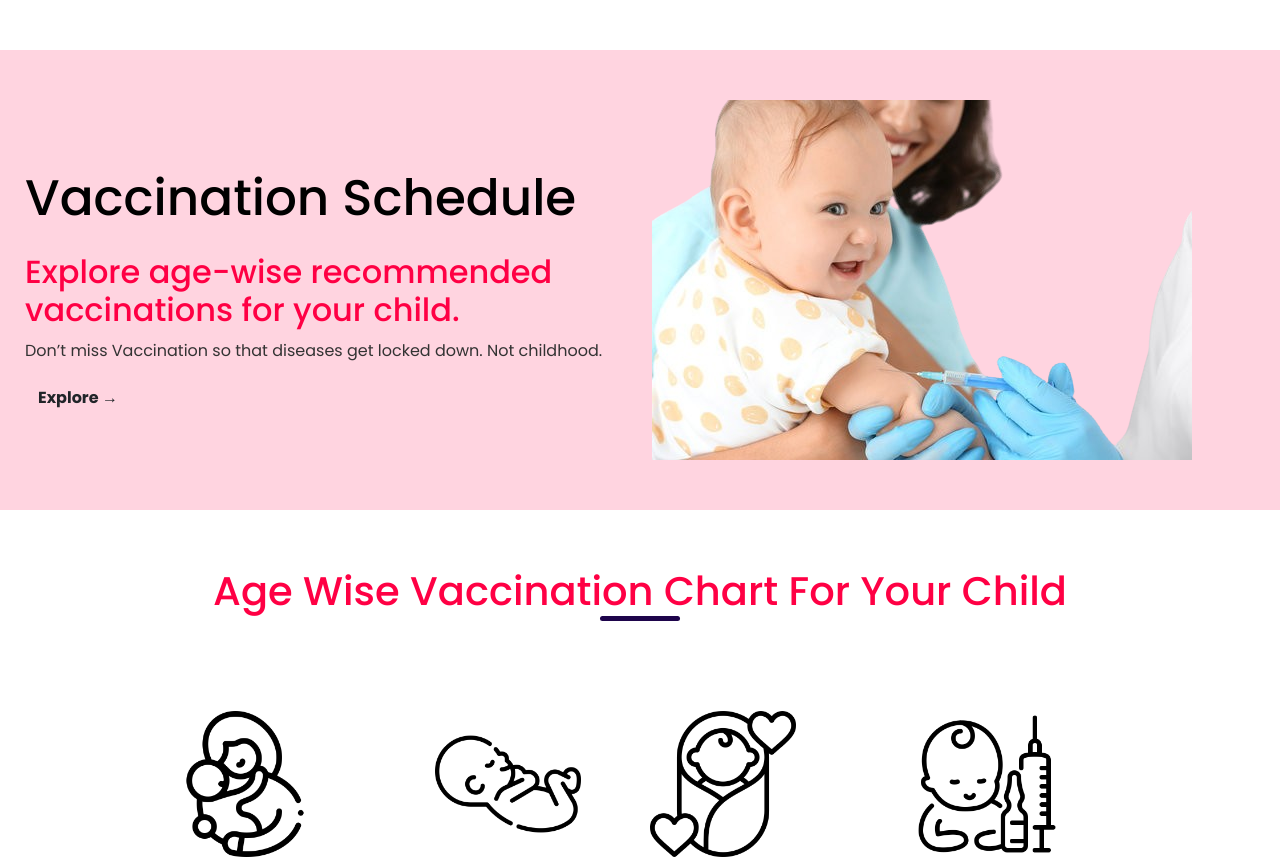
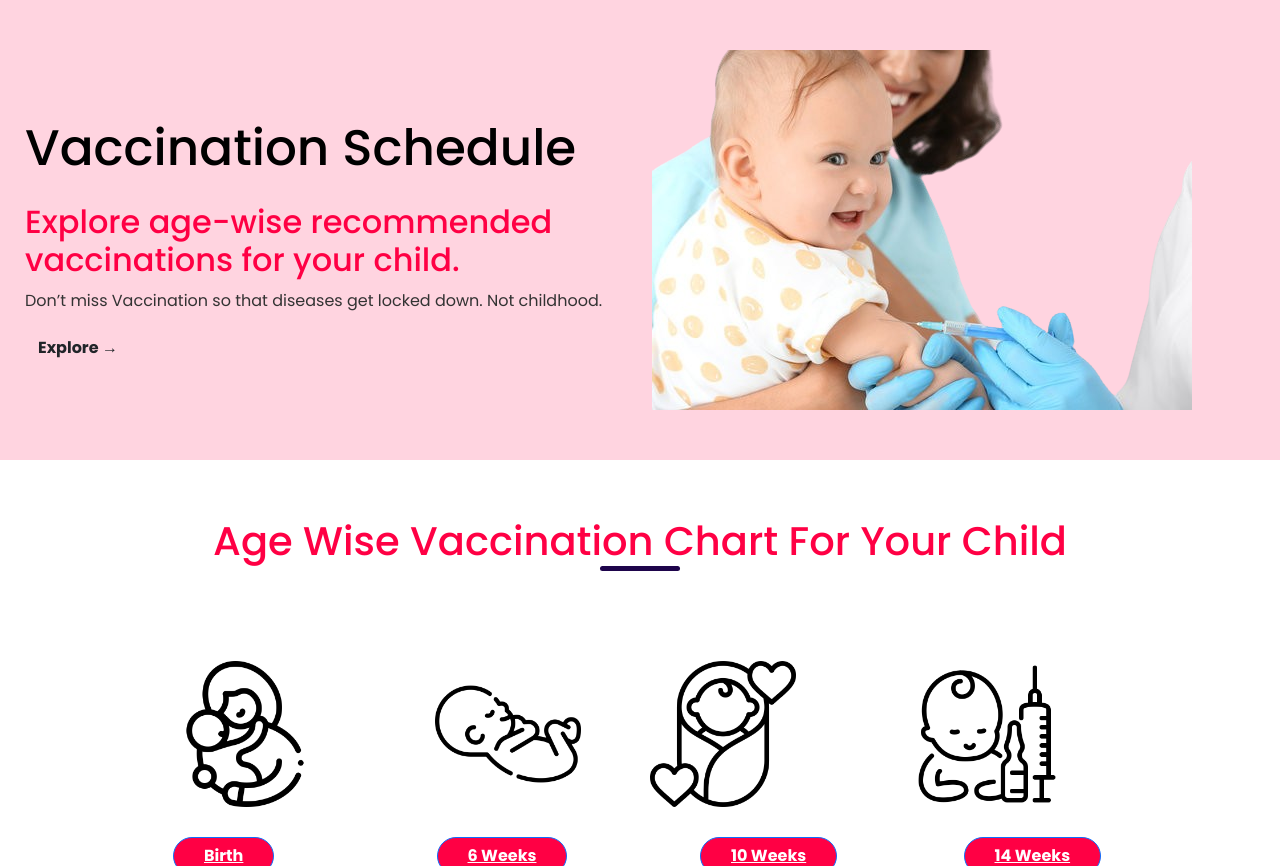
Before and after one commit to Subhasree09/LittleVita, a Django app: page /vaccine-schedule/ in a window 1280 px wide. Shown: the part 58-924 px from the top of the page. Run offline with Django 4.2, Linux system fonts and the light colour scheme.

Commit message:
margin set

```diff
--- a/Base/static/Base/css/vaccine_schedule.css
+++ b/Base/static/Base/css/vaccine_schedule.css
@@ -82,9 +82,9 @@
 
  }
 
- .header .row {
+ /* .header .row {
     margin-top: 50px;
- }
+ } */
 
 
 
```
Also changed, not shown: db.sqlite3.
